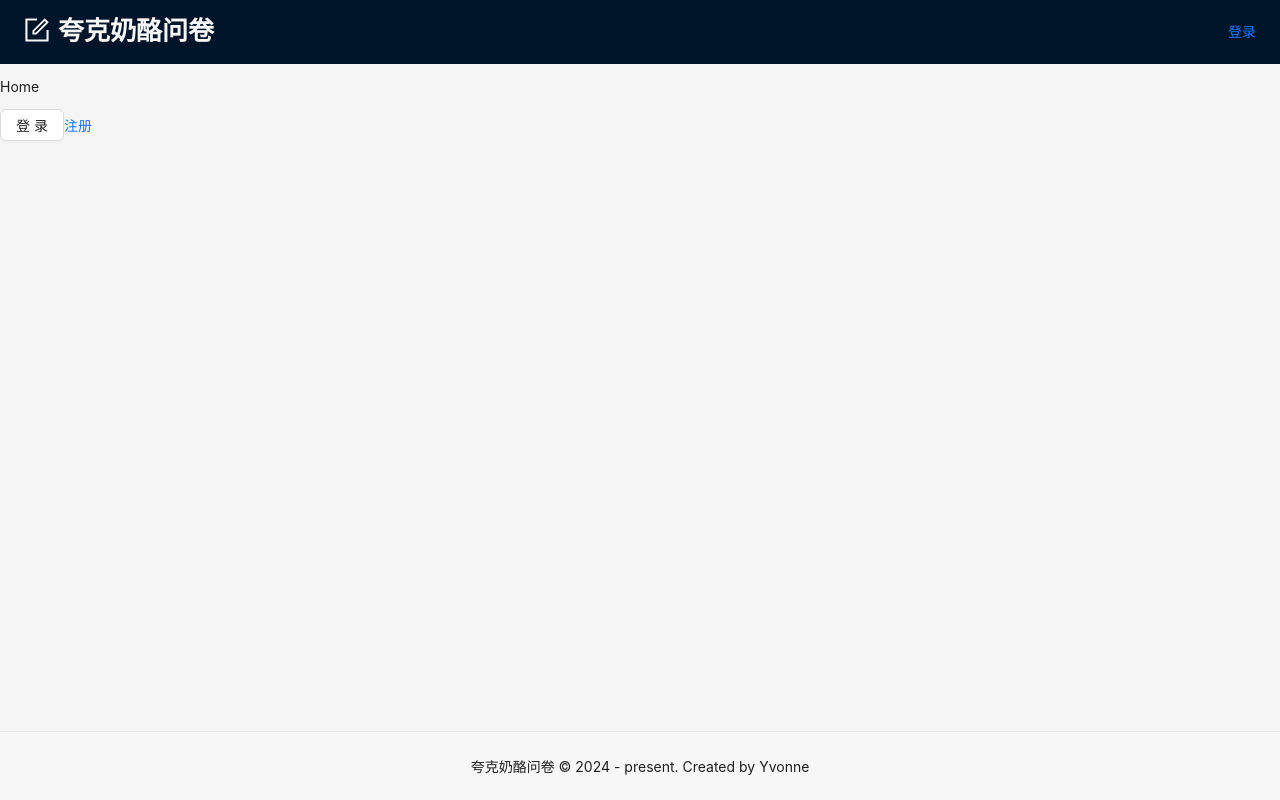
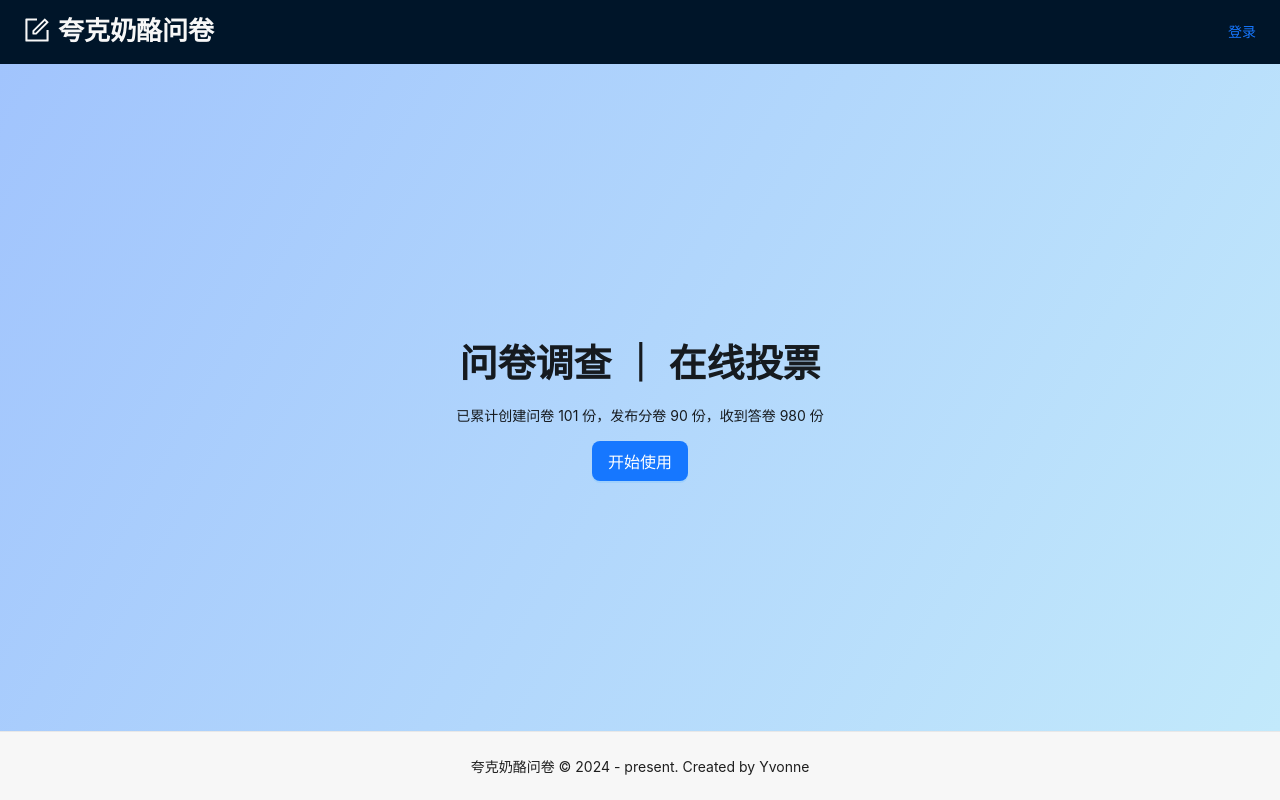
Before and after one commit to YvonneStandin/wjx-project, a React (Create React App) app: page / in a window 1280 px wide. Built offline with nearby package versions, Linux system fonts and the light colour scheme.

Commit message:
feat: Home page

```diff
--- /dev/null
+++ b/src/pages/Home.module.scss
@@ -0,0 +1,8 @@
+.container {
+    display: flex;
+    flex-direction: column;
+    justify-content: center;
+    align-items: center;
+    min-height: calc(100vh - 64px - 69px);
+    background-image: linear-gradient(120deg, #a1c4fd 0%, #c2e9fb 100%);
+}
--- a/src/pages/Home.tsx
+++ b/src/pages/Home.tsx
@@ -1,21 +1,27 @@
 import React, { FC } from 'react'
-import { useNavigate, Link } from 'react-router-dom'
-import { Button } from 'antd'
+import { useNavigate } from 'react-router-dom'
+import { Button, Typography } from 'antd'
+import { LIST_PATHNAME } from '../router'
+import styles from './Home.module.scss'
+
+const { Title, Paragraph } = Typography
 
 const Home: FC = () => {
   const nav = useNavigate()
   function loginHandler() {
-    // nav('/login')
     nav({
-      pathname: '/login',
-      search: 'b=20',
+      pathname: LIST_PATHNAME,
     })
   }
   return (
-    <div>
-      <p>Home</p>
-      <Button onClick={loginHandler}>登录</Button>
-      <Link to="/register">注册</Link>
+    <div className={styles.container}>
+      <Title>问卷调查 ｜ 在线投票</Title>
+      <Paragraph>已累计创建问卷 101 份，发布分卷 90 份，收到答卷 980 份</Paragraph>
+      <div>
+        <Button type="primary" size="large" onClick={loginHandler}>
+          开始使用
+        </Button>
+      </div>
     </div>
   )
 }
```
